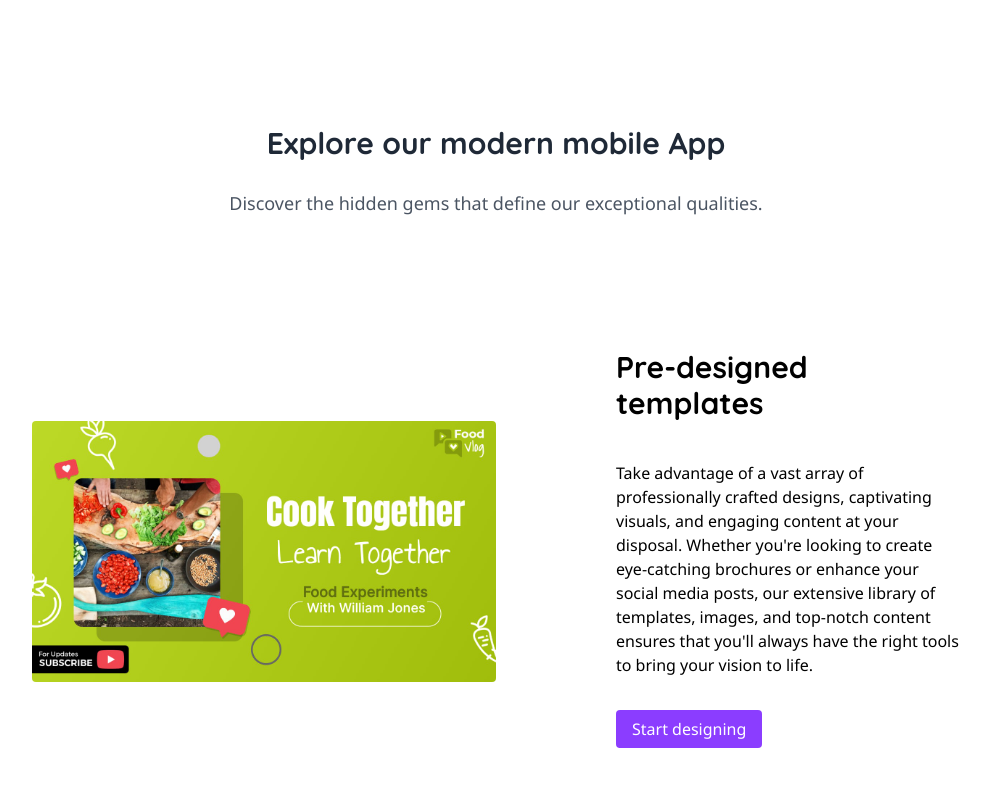
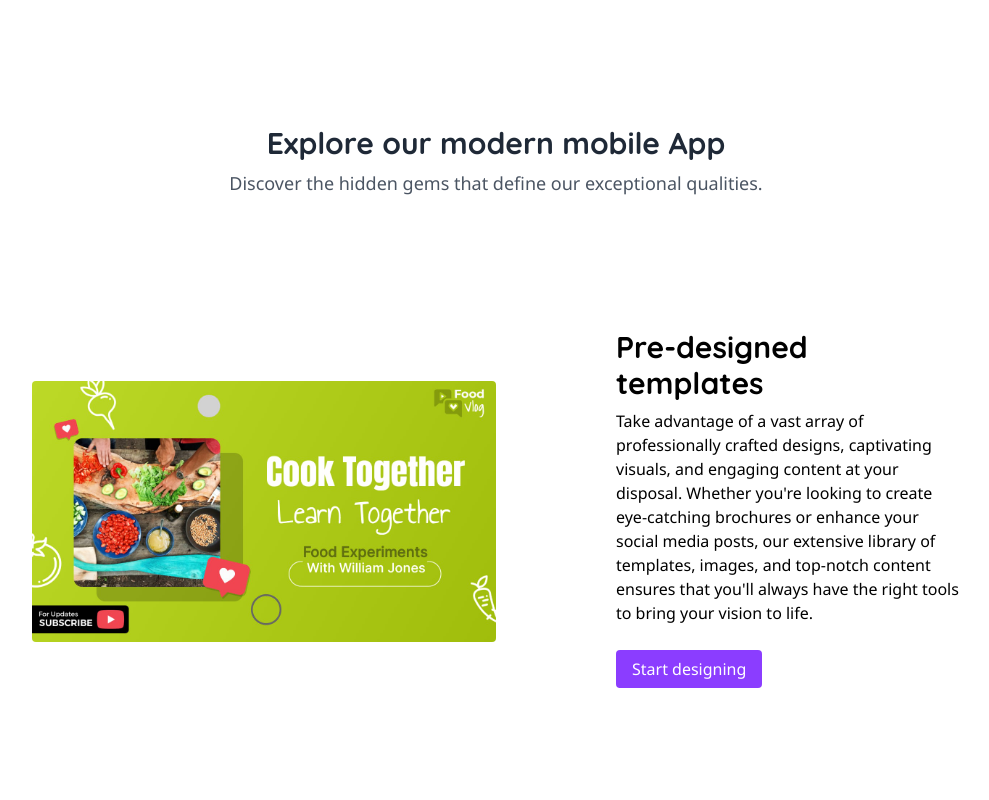
Before and after one commit to tsabbir007/Charu-Landing-Page, a Next.js app: page / in a window 1280 px wide. Shown: the part 640-1440 px from the top of the page, without its empty margins (144-1133 px from the left). Built offline with nearby package versions, Linux system fonts and the light colour scheme; no server answers.

Commit message:
margin fix

```diff
--- a/components/features/index.tsx
+++ b/components/features/index.tsx
@@ -70,7 +70,7 @@ const Features = ({ setSelectedPage }: Props) => {
                             {feature.Description}
                         </p>
                     </motion.div>
-                    <div className="mt-10">
+                    <div className="mt-8">
                         <ActionButton setSelectedPage={setSelectedPage}>
                             {feature.ButtonText}
                         </ActionButton>
@@ -85,8 +85,10 @@ const Features = ({ setSelectedPage }: Props) => {
             <motion.div className="flex flex-col gap-4 md:px-8 items-center pt-[7rem] md:pt-48"
                 onViewportEnter={() => setSelectedPage(SelectedPage.Features)}
             >
+                <div className="text-center">
                 <h1 className='text-3xl font-bold text-gray-800 font-sand mb-2'>Explore our modern mobile App</h1>
                 <p className='text-gray-600 text-lg mt-1'>Discover the hidden gems that define our exceptional qualities.</p>
+                </div>
                 {featureItems}
             </motion.div>
         </section>
--- a/shared/HText.tsx
+++ b/shared/HText.tsx
@@ -6,7 +6,7 @@ type Props = {
 
 const HText = ({ children }: Props) => {
   return (
-    <h1 className="font-sand text-3xl font-bold mb-10 mt-5 ">{children}</h1>
+    <h1 className="font-sand text-3xl font-bold mb-8 mt-5 ">{children}</h1>
   );
 };
 
```
